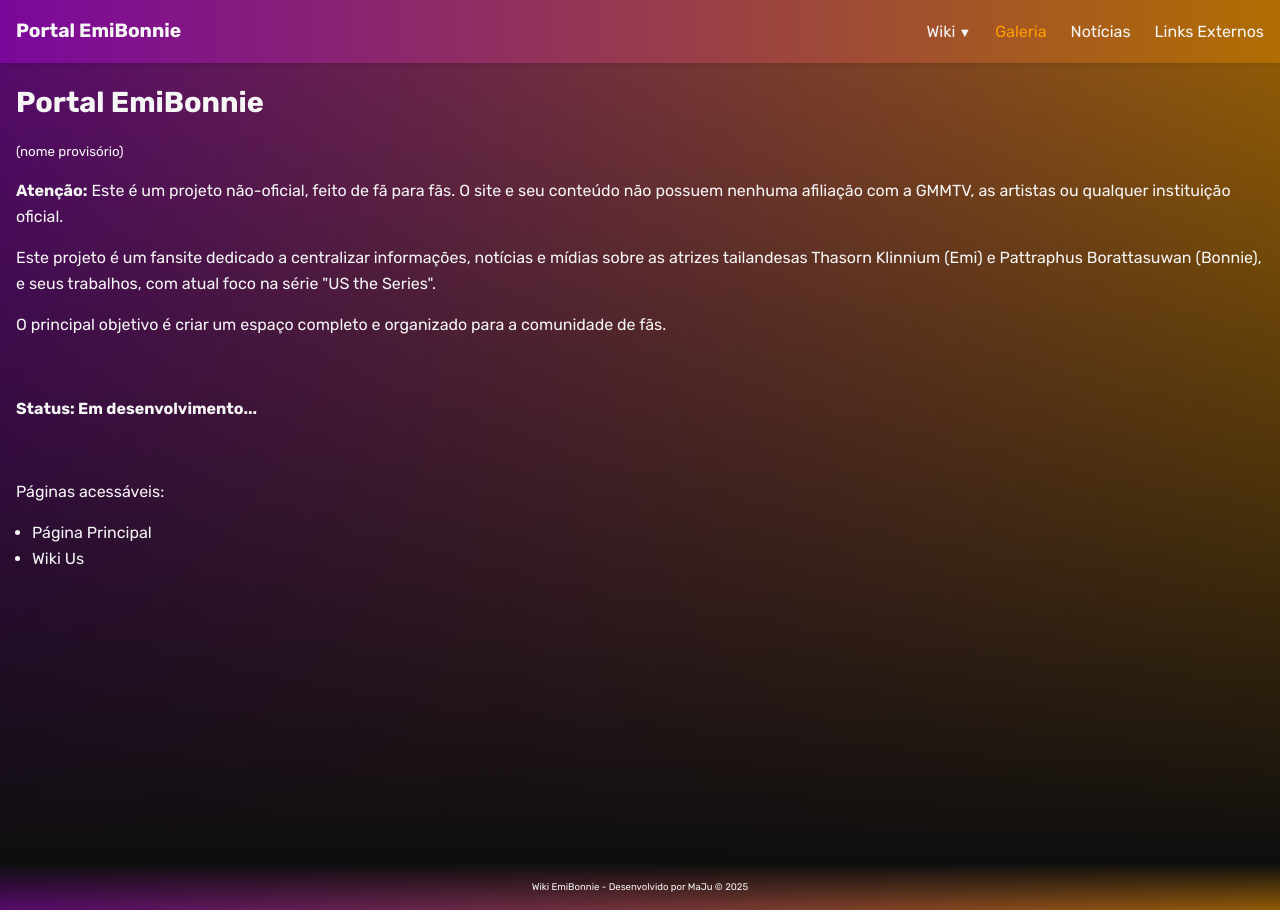
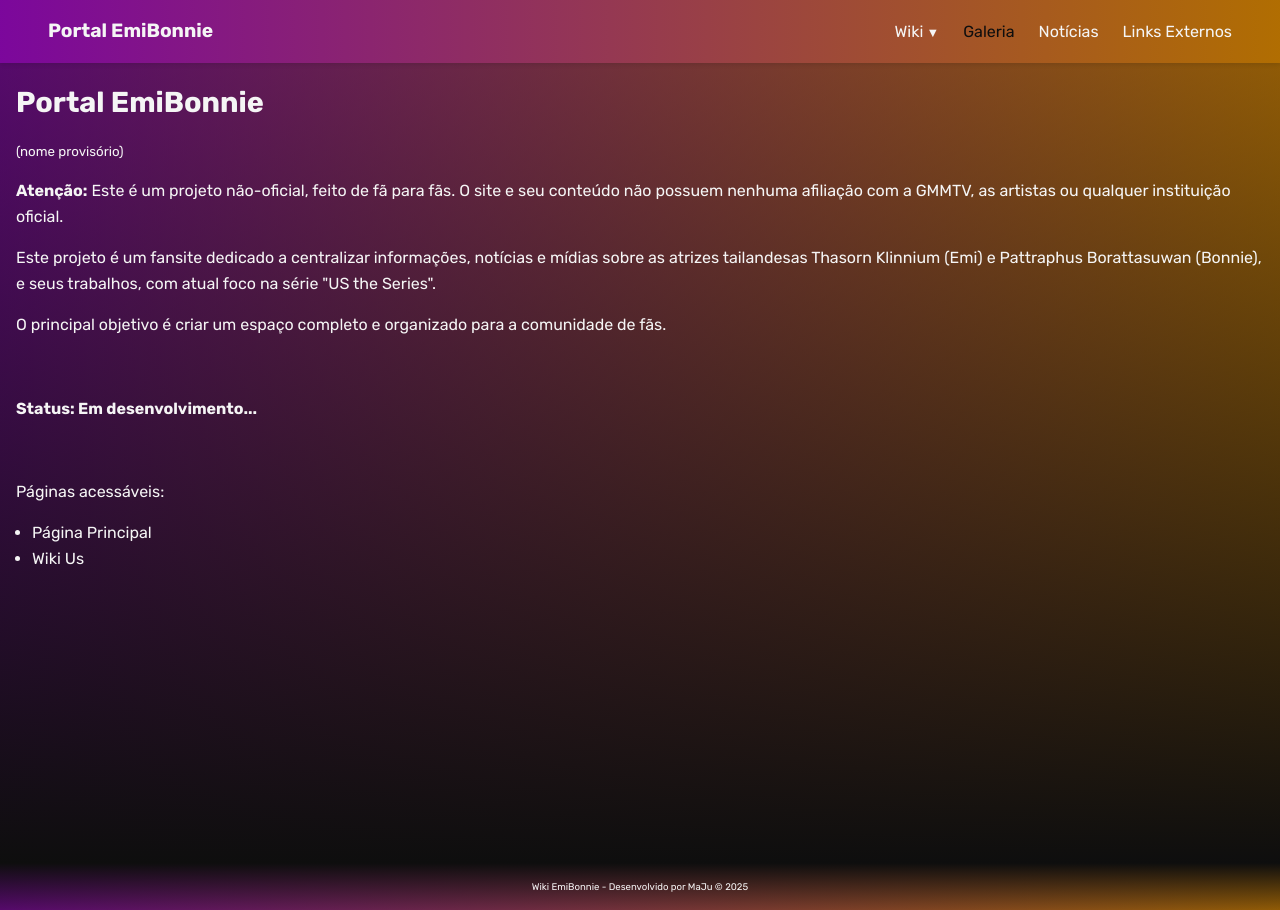
Before and after one commit to MaJu-2440/Wiki_EmiBonnie, a plain HTML site: page index.html in a window 1280 px wide. In both pictures the pointer is over the link "Galeria". Drawn offline with Linux system fonts and the light colour scheme.

Commit message:
estiliza nav desktop

```diff
--- a/css/header.css
+++ b/css/header.css
@@ -151,3 +151,9 @@ header .logo {
     display: block;
   }
 }
+
+@media screen and (min-width: 1024px) {
+    header {
+        padding: 1rem 3rem;
+    }
+}
--- a/css/home.css
+++ b/css/home.css
@@ -23,6 +23,12 @@ a {
     color: var(--texto);
 }
 
-a:hover {
+a:hover, .nav-desktop_lista details ul a:hover {
     color: var(--destaque-emi);
 }
+
+.nav-desktop_lista a:hover,
+.nav-desktop_lista summary:hover {
+ color: var(--background-dark);
+
+}
```
